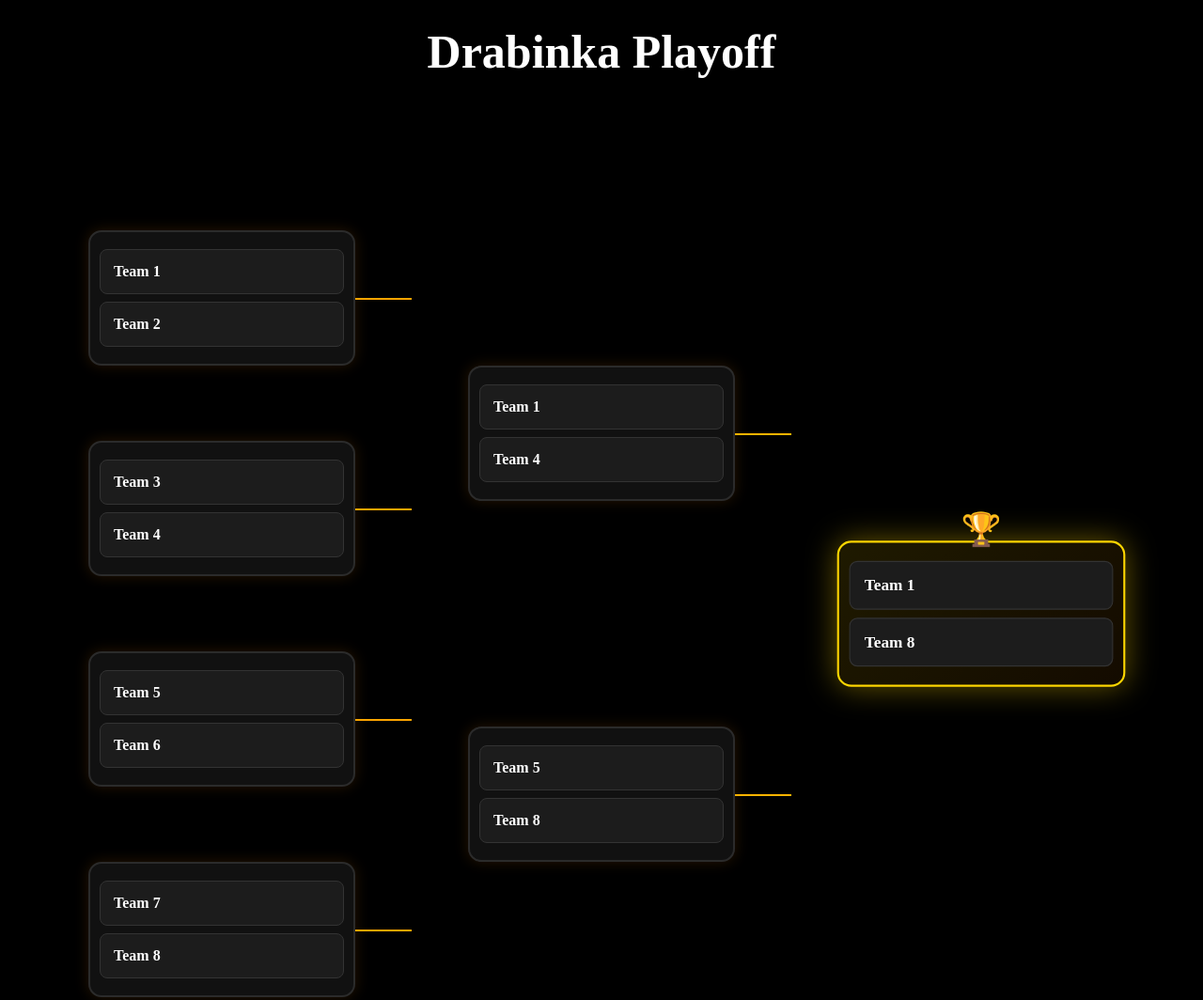
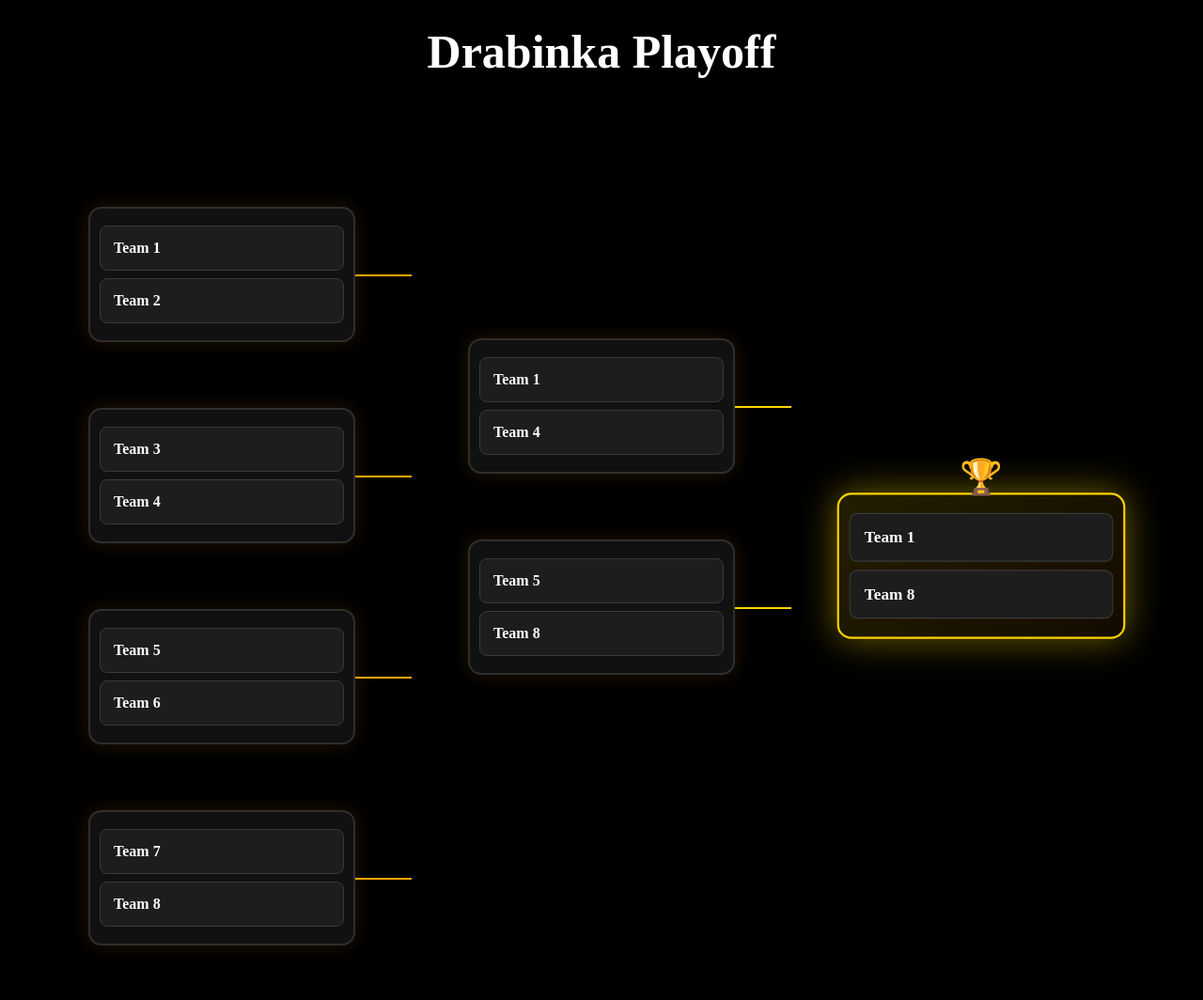
Before and after one commit to Hektor363/turniej-cs, a website: page index.html in a window 1280 px wide. Shown: the part 1380-2444 px from the top of the page at 94% size. Drawn offline with Linux system fonts and the light colour scheme; no server answers.

Commit message:
Update style.css

```diff
--- a/style.css
+++ b/style.css
@@ -162,55 +162,64 @@ img {
 }
 
 /* ===================================== */
-/* PLAYOFF BRACKET */
+/* DRABINKA PLAYOFF */
 /* ===================================== */
 
 .playoff-bracket{
     display:flex;
     justify-content:center;
-    align-items:center;
+    align-items:flex-start;
     gap:120px;
 
-    padding:80px 40px;
+    padding:60px 20px;
 
     overflow-x:auto;
 }
 
+/* KOLUMNY */
+
 .playoff-round{
     display:flex;
     flex-direction:column;
-    justify-content:space-around;
-
-    position:relative;
 }
 
-/* MECZ */
+/* ODSTĘPY */
+
+.semifinal-round{
+    margin-top:140px;
+}
+
+.final-round{
+    margin-top:310px;
+}
+
+/* MECZE */
 
 .playoff-match{
     width:260px;
 
-    background:#111;
+    background:#111111;
 
-    border:2px solid #2b2b2b;
+    border:2px solid #2e2e2e;
 
     border-radius:14px;
 
     padding:10px;
 
-    margin:40px 0;
+    margin:35px 0;
 
     position:relative;
 
     box-shadow:
-        0 0 15px rgba(255,140,0,0.15);
+        0 0 20px rgba(255,140,0,0.15);
 }
 
-/* DRUŻYNA */
+/* TEAM */
 
 .playoff-team{
-    background:#1c1c1c;
+    background:#1d1d1d;
 
-    border:1px solid #333;
+    border:1px solid #3a3a3a;
 
     border-radius:8px;
 
@@ -218,9 +227,11 @@ img {
 
     margin:8px 0;
 
-    color:white;
+    color:white !important;
 
     font-weight:bold;
+
+    font-size:16px;
 
     transition:0.2s;
 }
@@ -228,33 +239,27 @@ img {
 .playoff-team:hover{
     border-color:orange;
 
+    background:#252525;
+
     transform:scale(1.02);
-
-    background:#252525;
 }
 
-/* ========================= */
+/* ======================== */
 /* ŁĄCZENIA */
-/* ========================= */
+/* ======================== */
 
 .playoff-round:first-child .playoff-match::after{
     content:"";
 
     position:absolute;
 
+    top:50%;
+    right:-62px;
+
     width:60px;
     height:2px;
 
     background:orange;
-
-    right:-62px;
-    top:50%;
-}
-
-/* PÓŁFINAŁ */
-
-.semifinal-round .playoff-match{
-    margin:120px 0;
 }
 
 .semifinal-round .playoff-match::after{
@@ -262,35 +267,33 @@ img {
 
     position:absolute;
 
+    top:50%;
+    right:-62px;
+
     width:60px;
     height:2px;
 
-    background:#ffb300;
-
-    right:-62px;
-    top:50%;
+    background:gold;
 }
 
+/* ======================== */
 /* FINAŁ */
-
-.final-round{
-    justify-content:center;
-}
+/* ======================== */
 
 .grand-final{
-    transform:scale(1.08);
-
     border:2px solid gold;
 
     background:
         linear-gradient(
             135deg,
-            rgba(255,215,0,0.12),
+            rgba(255,215,0,0.14),
             rgba(255,140,0,0.08)
         );
 
     box-shadow:
-        0 0 30px rgba(255,215,0,0.4);
+        0 0 35px rgba(255,215,0,0.45);
+
+    transform:scale(1.08);
 }
 
 .grand-final::before{
@@ -298,23 +301,22 @@ img {
 
     position:absolute;
 
-    top:-32px;
+    top:-38px;
     left:50%;
 
     transform:translateX(-50%);
 
-    font-size:32px;
+    font-size:34px;
 }
 
-/* ========================= */
+/* ======================== */
 /* MOBILE */
-/* ========================= */
+/* ======================== */
 
 @media (max-width:768px){
 
     .playoff-bracket{
-        gap:50px;
-
+        gap:60px;
         padding:40px 20px;
     }
 
@@ -327,6 +329,14 @@ img {
         padding:10px;
     }
 
+    .semifinal-round{
+        margin-top:100px;
+    }
+
+    .final-round{
+        margin-top:220px;
+    }
+
     .playoff-round:first-child .playoff-match::after,
     .semifinal-round .playoff-match::after{
 
```
